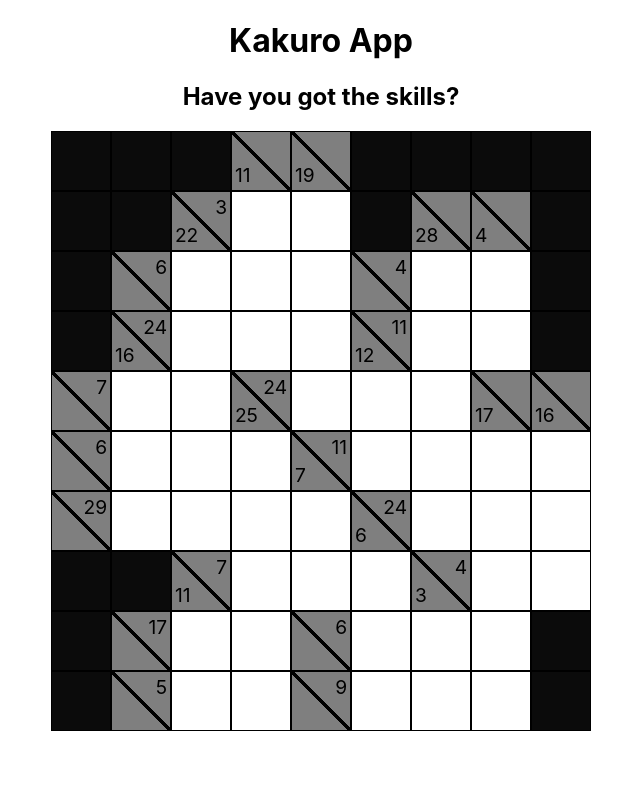
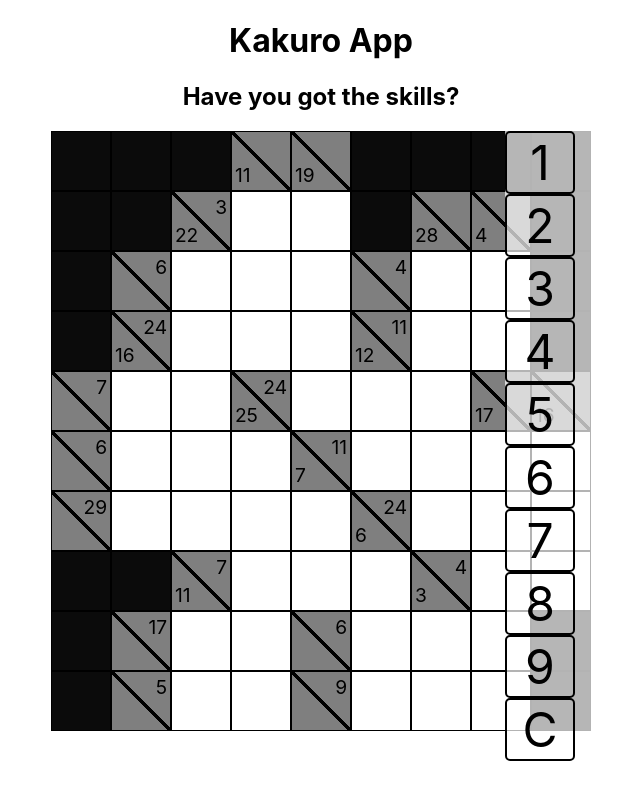
Before and after one commit to AdamFrankWhite/Kakuro, a React (Create React App) app: page / in a window 1280 px wide. Both pictures are taken after a click on the element 400 px from the left and 160 px from the top of the page. Shown: the whole page, without its empty margins (319-959 px from the left). Built offline with nearby package versions, Linux system fonts and the light colour scheme.

Commit message:
added individual cell state valuegit add *

```diff
--- a/src/App.css
+++ b/src/App.css
@@ -12,8 +12,12 @@
   border: 1px solid black;
 }
 
+.clicked {
+  border: 2px red solid;
+}
 .game-cont {
   margin: auto;
+  position: relative;
 }
 
 .board {
@@ -70,17 +74,27 @@
 .select-num {
   position: absolute;
   background-color: rgba(255, 255, 255, 0.7);
-  right: 25%;
+  right: 20%;
+  top: 0%;
   z-index: 1000;
-  transition: 0.5s
+  transition: 0.5s;
+  width: 200px;
+  height: 600px;
+  display: flex;
+  flex-direction: column;
+}
+
+.select-num:hover {
+  cursor: pointer;
 }
 
 .num-btn {
   display: inline-block;
-  height: 50px;
-  width: 50px;
+  height: 70px;
+  width: 70px;
   border: black 2px solid;
   border-radius: 5px;
+  font-size: 3em;
 }
 
 .num-btn:hover {
@@ -88,7 +102,6 @@
   background: black;
   color: white;
 }
-
 
 .line {
   height: 50px;
--- a/src/component/Board.js
+++ b/src/component/Board.js
@@ -1,38 +1,126 @@
 import React from 'react'
 import Row from './Row'
-import Keypad from './Keypad'
+import SelectNum from './SelectNum'
 import game from '../kakuro1'
 
 class Board extends React.Component {
     constructor() {
         super()
         this.state = {
-           showButtons: [],
-           guesses: []
+           showButtons: false,
+           selectedSquare: [],
+           guesses: [
+                [
+                    "", "", "", "", "", "", "", "", ""
+                ],
+
+                [
+                    "", "", "", "", "", "", "", "", ""
+                ],
+
+                [
+                    "", "", "", "", "", "", "", "", ""
+                ],
+
+                [
+                    "", "", "", "", "", "", "", "", ""
+                ],
+
+                [
+                    "", "", "", "", "", "", "", "", ""
+                ],
+
+                [
+                    "", "", "", "", "", "", "", "", ""
+                ],
+
+                [
+                    "", "", "", "", "", "", "", "", ""
+                ],
+
+                [
+                    "", "", "", "", "", "", "", "", ""
+                ],
+
+                [
+                    "", "", "", "", "", "", "", "", ""
+                ],
+
+                [
+                    "", "", "", "", "", "", "", "", ""
+                ],
+            ]
         }
+        this.handleClick = this.handleClick.bind(this)
     }
+
+    handleClick (e, row, num) {
+        // let cell = game[this.props.row][this.props.num]
+        // if (cell.type ==="input" && this.state.showButtons === false) {
+        //     let thisButton = e.target
+        //     console.log("Click!!")
+        //     this.setState({
+        //         showButtons: true
+        //     })
+        //     document.body.appendChild(<SelectNum />)
+
+        // }
+        // console.log(e.target.textContent)
+        // if (e.target.textContent.length === 1) {
+        //     this.setState({
+        //         guesses: e.target.textContent
+        //     })
+        // }
+        this.setState({showButtons: true})
+
+        //save reference to square
+        if (e.target.className.includes("input")) {
+            e.target.className += " clicked"
 
 
 
+            this.setState({selectedSquare: [row, num]})
+
+            console.log(this.state.selectedSquare)
+        }
+        if (e.target.className == "num-btn") { // can't use strict here, not sure why
+            // console.log(this.state.guesses)
+            let newGuesses = [...this.state.guesses]
+            let sqY = this.state.selectedSquare[0]
+            let sqX = this.state.selectedSquare[1]
+            newGuesses[sqY][sqX] = e.target.textContent !== "C" ? e.target.textContent : " "
+            console.log(newGuesses, sqX, sqY)
+            this.setState({guesses: newGuesses})
+        // this.setState( prevState => {
+        //     return {
+        //         guesses: prevState.guesses[row][num] = e.target.value
+        //     }
+        // })
+    }
+        // console.log(e.target.textContent)
+        // console.log(this.state.guesses)
+        // console.log(e.target)
+
+    }
+
     render() {
-        console.log(game)
+        let rows = [0,1,2,3,4,5,6,7,8,9]
         return (
             <div className="game-cont">
                 <table className="board">
                     <tbody>
-                        <Row num="0" />
-                        <Row num="1" />
-                        <Row num="2" />
-                        <Row num="3" />
-                        <Row num="4" />
-                        <Row num="5" />
-                        <Row num="6" />
-                        <Row num="7" />
-                        <Row num="8" />
-                        <Row num="9" />
+                        {rows.map( i =>
+                            <Row
+                                num={i}
+                                key={`r-${i}`}
+                                showButtons={this.state.showButtons}
+                                handleClick={this.handleClick}
+                                cellValue={this.state.guesses}
+                            />)}
+
                     </tbody>
                 </table>
-                {/* <Keypad /> */}
+                {this.state.showButtons && <SelectNum handleClick={this.handleClick}/>}
             </div>
 
         )
--- a/src/component/Cell.js
+++ b/src/component/Cell.js
@@ -1,45 +1,13 @@
 import React from 'react'
 import game from '../kakuro1'
 import SelectNum from './SelectNum'
-import onClickOutside from 'react-onclickoutside'
 
 class Cell extends React.Component {
     constructor() {
         super()
-        this.handleClick = this.handleClick.bind(this)
-        this.state = {
-            showButtons: false,
-            guess: ""
-        }
     }
 
-    handeClickOutside() {
 
-    }
-    handleClick(e) {
-        let cell = game[this.props.row][this.props.num]
-        if (cell.type ==="input" && this.state.showButtons === false) {
-            let thisButton = e.target
-            console.log("Click!!")
-            this.setState({
-                showButtons: true
-            })
-            return <SelectNum />
-
-        }
-        console.log(e.target.textContent)
-        if (e.target.textContent.length === 1) {
-            this.setState({
-                guess: e.target.textContent
-            })
-        }
-
-
-        if (e.target.className !== "select-num" && e.target.className !== "num-btn") {
-            console.log("close")
-        }
-
-    }
 
 
 
@@ -47,22 +15,50 @@ class Cell extends React.Component {
 
     render() {
         let cell = game[this.props.row][this.props.num]
+        console.log(this.props.row, this.props.num)
         return (
-            <td className={"cell " + cell.type } onClick={this.handleClick}>
+            <td
+                className={"cell " + cell.type }
+                onClick={ (e) => {
+                    this.props.handleClick(e, this.props.row, this.props.num)
+                    console.log(this.props.cellValue)
+                }}
+            >
             {cell.type === "rule" ?
                 <span>
                     <span className="left">{cell.value[0]}</span>
                     <span className="right">{cell.value[1]}</span>
                 </span>
-            : cell.type === "input" ? this.state.guess : " "}
-            {this.state.showButtons && <SelectNum />}
-                        {/* : cell.type === "input" ? cell.answer  */}
+            : cell.type === "input" ? this.props.cellValue[this.props.row][this.props.num] : " "}
+
+            {/* {this.props.showButtons[this.props.row][this.props.num] && <SelectNum />} */}
+
             </td>
         )
     }
+
+
 }
 
 export default Cell
+
+// render() {
+//     let row = this.props.row
+//     let cellNum = this.props.num
+//     let cell = game[row][cellNum]
+//     return (
+//         <td className={"cell " + cell.type } onClick={ (e) => this.props.handleClick(e, row, cellNum)}>
+//         {cell.type === "rule" ?
+//             <span>
+//                 <span className="left">{cell.value[0]}</span>
+//                 <span className="right">{cell.value[1]}</span>
+//             </span>
+//         : cell.type === "input" ? this.props.cellValue[row][cellNum] : " "}
+
+
+//         </td>
+//     )
+// }
 
 
 // TODO
--- a/src/component/Row.js
+++ b/src/component/Row.js
@@ -4,10 +4,18 @@ import Cell from './Cell'
 
 function Row(props) {
     let cells = [0,1,2,3,4,5,6,7,8]
-    //
+
     return (
+
         <tr>
-            {cells.map(i => <Cell row={props.num} key={i} num={i}/>)}
+            {cells.map(i =>
+                <Cell
+                    row={props.num}
+                    key={i}
+                    num={i}
+                    showButtons={props.showButtons}
+                    cellValue={props.cellValue}
+                    handleClick={props.handleClick} />)}
         </tr>
     )
 }
--- a/src/component/SelectNum.js
+++ b/src/component/SelectNum.js
@@ -1,18 +1,18 @@
 import React from 'react'
 
-function SelectNum() {
+function SelectNum(props) {
     return (
         <div className="select-num">
-            <span className="num-btn">1</span>
-            <span className="num-btn">2</span>
-            <span className="num-btn">3</span>
-            <span className="num-btn">4</span>
-            <span className="num-btn">5</span>
-            <br/>
-            <span className="num-btn">6</span>
-            <span className="num-btn">7</span>
-            <span className="num-btn">8</span>
-            <span className="num-btn">9</span>
+            <span onClick={(e) => props.handleClick(e)}className="num-btn">1</span>
+            <span onClick={(e) => props.handleClick(e)}className="num-btn">2</span>
+            <span onClick={(e) => props.handleClick(e)} className="num-btn">3</span>
+            <span onClick={(e) => props.handleClick(e)} className="num-btn">4</span>
+            <span onClick={(e) => props.handleClick(e)} className="num-btn">5</span>
+            <span onClick={(e) => props.handleClick(e)} className="num-btn">6</span>
+            <span onClick={(e) => props.handleClick(e)} className="num-btn">7</span>
+            <span onClick={(e) => props.handleClick(e)} className="num-btn">8</span>
+            <span onClick={(e) => props.handleClick(e)} className="num-btn">9</span>
+            <span onClick={(e) => props.handleClick(e)} className="num-btn">C</span>
         </div>
     )
 }
--- a/src/kakuro1.js
+++ b/src/kakuro1.js
@@ -495,7 +495,7 @@ const game = [
     ],
 
     [
-        // Row 1
+        // Row 10
         // C1
         {
             type: "blank"
```
Also changed, not shown: 1 other file (tests, documents, lock files or other folders).
